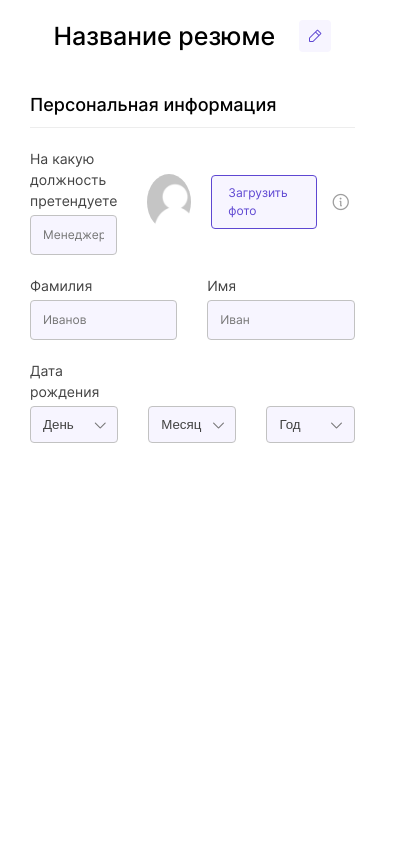
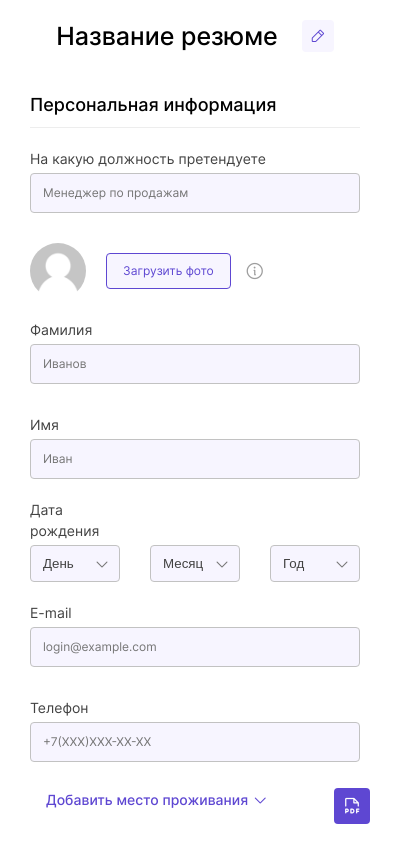
Before and after one commit to mxsolopov/cv-builder, a React (Create React App) app: page / in a window 390 px wide. Shown: the whole page, 417 px wide, since content can reach past the window. Built offline with nearby package versions, Linux system fonts and the light colour scheme.

Commit message:
Address and adaptive features

```diff
--- a/src/App.jsx
+++ b/src/App.jsx
@@ -15,7 +15,17 @@ const App = () => {
 		<div className='wrapper'>
 			<Form />
 			{isDesktopOrLaptop && <Preview />}
-			{isTabletOrMobile && <Button />}
+			{isTabletOrMobile && (
+				<Button
+					type='primary'
+					size='large'
+					icon='ph-file-pdf'
+					textcontent={false}
+					disabled={false}
+					addClasses={['Button_onlyicon', 'mobile-preview-button']}
+					// handler={() => {}}
+				/>
+			)}
 		</div>
 	)
 }
--- a/src/assets/scss/main.scss
+++ b/src/assets/scss/main.scss
@@ -112,15 +112,14 @@ i {
 	}
 }
 
-// Desktop preview button
-.mobile-preview-button {
-	position: fixed;
-	bottom: 20px;
-	right: 20px;
-}
-
 .row {
 	display: flex;
 	gap: 30px;
 	margin-bottom: 20px;
 }
+
+.row-column-wrap {
+	@media (max-width: 1279px) {
+		flex-direction: column;
+	}
+}
--- a/src/components/Profile/Profile.jsx
+++ b/src/components/Profile/Profile.jsx
@@ -5,24 +5,50 @@ import Input from '../UI/Input'
 import AvatarUpload from '../UI/AvatarUpload'
 import BlockTitle from '../BlockTitle'
 import BirthDate from '../BirthDate'
-// import classNames from 'classnames'
+import Button from '../UI/Button'
+import classNames from 'classnames'
 
 const Profile = () => {
+	const [address, setAddress] = React.useState(false)
+
 	return (
 		<div className='Profile'>
 			<BlockTitle content='Персональная информация' />
-			<div className='row'>
+			<div className={classNames('row', 'row-column-wrap')}>
 				<Input
 					label='На какую должность претендуете'
 					placeholder='Менеджер по продажам'
 				/>
 				<AvatarUpload />
 			</div>
-			<div className='row'>
+			<div className={classNames('row', 'row-column-wrap')}>
 				<Input label='Фамилия' placeholder='Иванов' />
 				<Input label='Имя' placeholder='Иван' />
 			</div>
 			<BirthDate />
+			<div className={classNames('row', 'row-column-wrap')}>
+				<Input label='E-mail' placeholder='login@example.com' />
+				<Input label='Телефон' placeholder='+7(XXX)XXX-XX-XX' />
+			</div>
+			{address ? (
+				<div className={classNames('row', 'row-column-wrap')}>
+					<Input label='Страна' placeholder='Россия' />
+					<Input label='Город' placeholder='Москва' />
+				</div>
+			) : (
+				<></>
+			)}
+			<Button
+				type='text'
+				size='normal'
+				icon={!address ? 'ph-caret-down' : 'ph-caret-up'}
+				textcontent={
+					!address ? 'Добавить место проживания' : 'Скрыть место проживания'
+				}
+				disabled={false}
+				addClasses={[]}
+				handler={() => setAddress(!address)}
+			/>
 		</div>
 	)
 }
--- a/src/components/UI/Button/Button.scss
+++ b/src/components/UI/Button/Button.scss
@@ -201,3 +201,10 @@
 		padding: 8px;
 	}
 }
+
+// Desktop preview button
+.mobile-preview-button {
+	position: fixed;
+	bottom: 20px;
+	right: 20px;
+}
```
